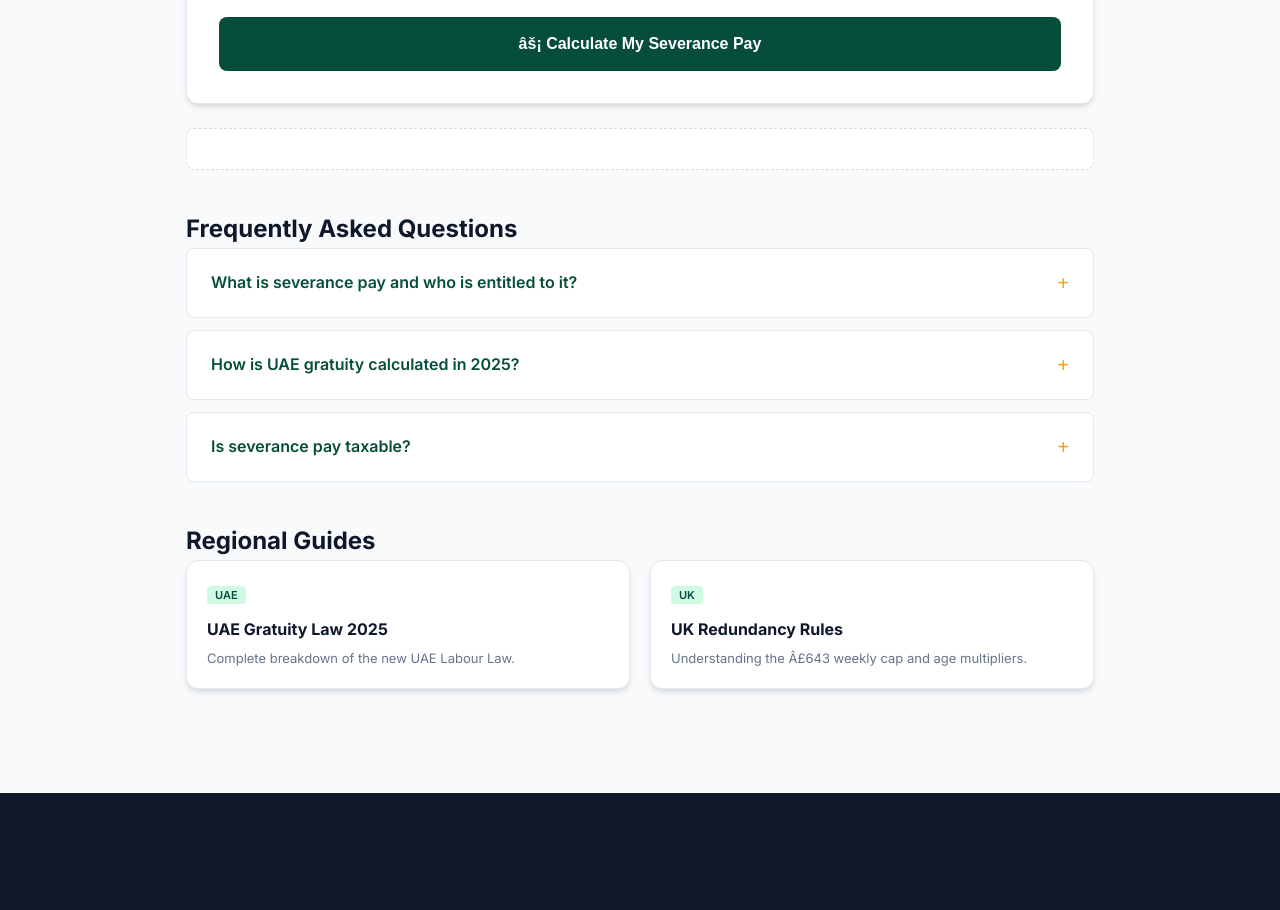
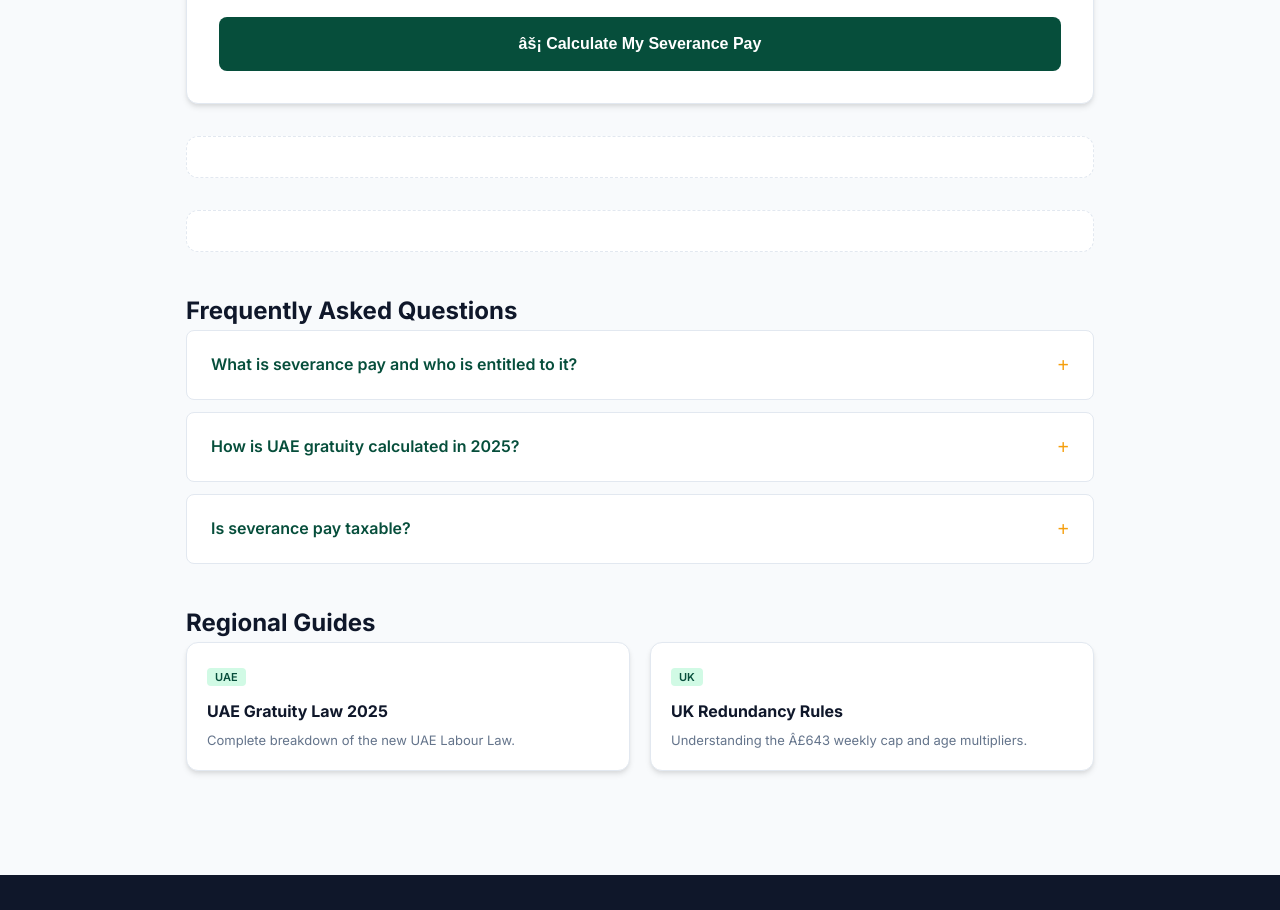
Before and after one commit to WebToolkit-Pro/severancecalculator, a plain HTML site: page index.html in a window 1280 px wide. Shown: the part 931-1841 px from the top of the page. Drawn offline with nearby package versions, Linux system fonts and the light colour scheme.

Commit message:
Fix AdSense availableWidth=0 error and add strategic ad placements

```diff
--- a/css/style.css
+++ b/css/style.css
@@ -345,22 +345,26 @@ details div {
     line-height: 1.7;
 }
 
-/* --- AD HIDING --- */
+/* --- AD HIDING & FIX FOR availableWidth=0 --- */
 .ad-slot {
-    display: none;
-    height: 0;
+    display: block; /* Must be block for AdSense to calculate width */
+    width: 100%;
+    height: 1px; /* Tiny height so it's not visible but has dimensions */
     overflow: hidden;
+    opacity: 0;
     margin: 0;
+    padding: 0;
+    transition: opacity 0.4s ease, margin 0.3s ease;
 }
 
 .ad-slot.reveal {
-    display: block;
     height: auto;
+    opacity: 1;
+    margin: 32px 0;
+    padding: 20px;
     background: #fff;
-    border: 1px dashed #ddd;
-    border-radius: var(--rsm);
-    padding: 20px;
-    margin: 24px 0;
+    border: 1px dashed var(--border);
+    border-radius: var(--radius);
 }
 
 @keyframes fadeUp {
--- a/index.html
+++ b/index.html
@@ -137,12 +137,12 @@
             </button>
         </section>
 
-        <!-- AD SLOT (Initially Hidden) -->
+                <!-- AD SLOT (Top) -->
         <div class="ad-slot adsbygoogle-container">
             <ins class="adsbygoogle"
                  style="display:block"
                  data-ad-client="ca-pub-4234692080899883"
-                 data-ad-slot="YOUR_AD_SLOT"
+                 data-ad-slot="YOUR_AD_SLOT_1"
                  data-ad-format="auto"
                  data-full-width-responsive="true"
                  data-ad-status="unfilled"></ins>
@@ -165,8 +165,18 @@
                 <div id="warn-text" style="display:none; background: var(--warn-bg); color: var(--warn-text); padding: 12px; border-radius: 8px; margin-top: 15px; font-size: 13px;"></div>
             </div>
         </section>
-
-        <!-- FAQ SECTION -->
+        <!-- AD SLOT (Bottom) -->
+        <div class="ad-slot adsbygoogle-container">
+            <ins class="adsbygoogle"
+                 style="display:block"
+                 data-ad-client="ca-pub-4234692080899883"
+                 data-ad-slot="YOUR_AD_SLOT_2"
+                 data-ad-format="auto"
+                 data-full-width-responsive="true"
+                 data-ad-status="unfilled"></ins>
+            <script>(adsbygoogle = window.adsbygoogle || []).push({});</script>
+        </div>
+<!-- FAQ SECTION -->
         <section id="gratuity-calculation-faq" style="margin-top: 40px;">
             <h2>Frequently Asked Questions</h2>
             <details>
```
